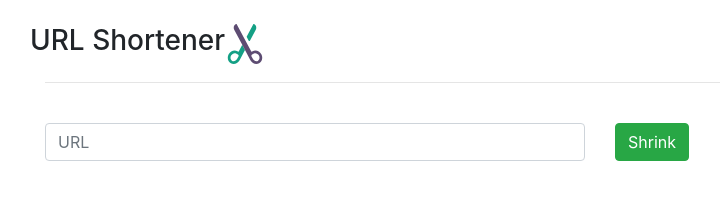
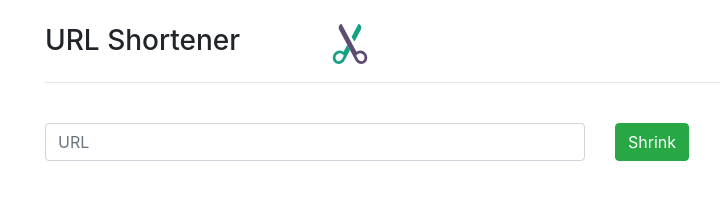
Before and after one commit to aviralkapoor/URL-Shortener, a website: page public/index.html in a window 1280 px wide. Shown: the whole page, without its empty margins (40-760 px from the left). Drawn offline with nearby package versions, Linux system fonts and the light colour scheme.

Commit message:
Heading alignment

```diff
--- a/public/index.html
+++ b/public/index.html
@@ -10,7 +10,9 @@
 </head>
 <body>
     <div class="container">
-    <div class="row mt-4"><h3>URL Shortener</h3><img src="./scissors.svg" width="40px" height="40px">
+    <div class="row mt-4">
+      <div class="col-3"><h3>URL Shortener</h3></div>
+      <div class="col-auto"><img src="./scissors.svg" width="40px" height="40px"></div>
     </div>
     <hr>
     <form id="form">
```
